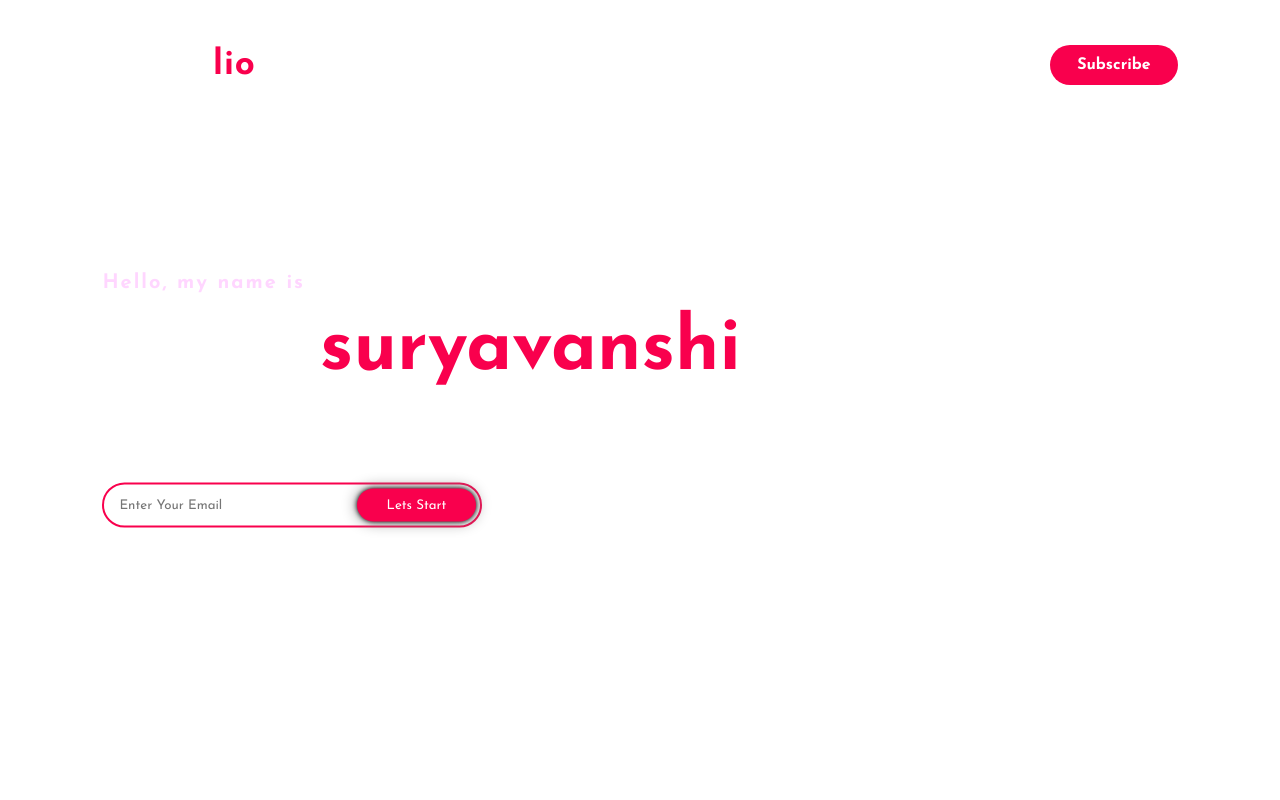
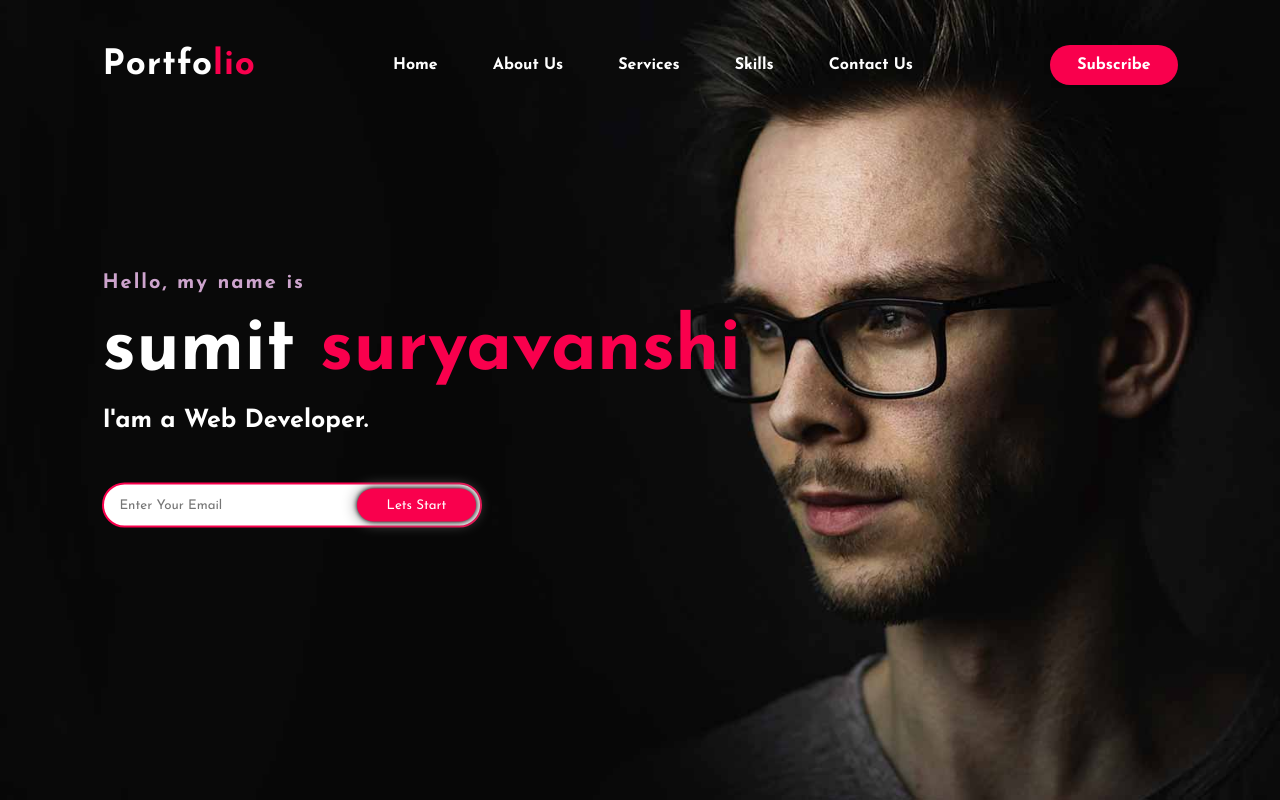
Before and after one commit to hackiesur/Portfolio-Website, a plain HTML site: page index.html in a window 1280 px wide. Shown: the top 800 px of the page. Drawn offline with Linux system fonts and the light colour scheme.

Commit message:
Update style.css

```diff
--- a/style.css
+++ b/style.css
@@ -7,7 +7,7 @@
 .hero{
 	height: 100vh;
 	width: 100%;
-	background-image: url(../img/background.jpg);
+	background-image: url(./background.jpg);
 	background-size: cover;
 	background-position: center;
 }
```
